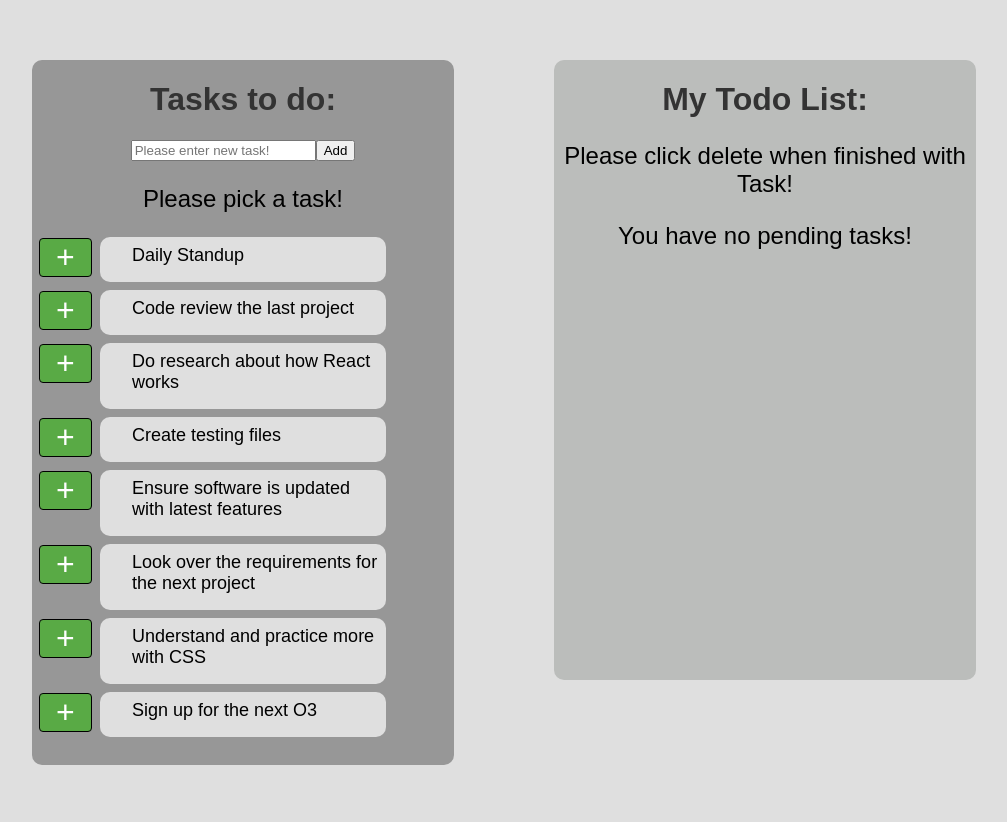
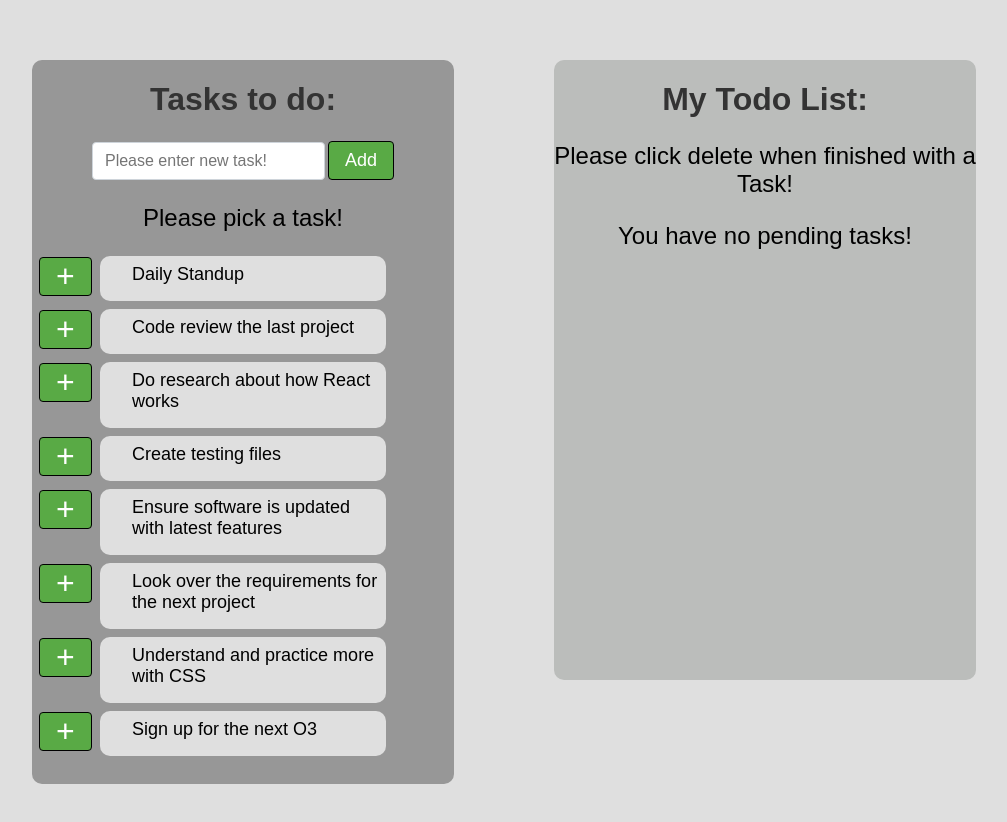
Before and after one commit to justwillj/-Task-tracker-exercise, a React (Create React App) app: page / in a window 1280 px wide. Shown: the part 108-930 px from the top of the page, without its empty margins (136-1143 px from the left). Built offline with nearby package versions, Linux system fonts and the light colour scheme.

Commit message:
Finished the CSS

```diff
--- a/src/App.css
+++ b/src/App.css
@@ -56,6 +56,22 @@ h1, h2 {
   background-color: #9c1458;
   border-color: #9c1458;
 }
+.add-btn{
+  font-size: large;
+  padding: .5rem 1rem;
+  cursor: pointer;
+  border-radius: 4px;
+  background-color: #59aa45;
+  color: white;
+  border: 1px solid #000000;
+  margin-top: 1px;
+  margin-left: 3px;
+}
+
+.add-btn:hover{
+  background-color: #9c1458;
+  border-color: #9c1458;
+}
 p{
   font-size: x-large;
 }
@@ -68,7 +84,17 @@ ul{
 li{
   font-size: large;
 }
+input{
+  padding: 6px 12px;
+  font-size: 16px;
+  font-weight: 400;
+  line-height: 1.5;
+  color: #212529;
+  background-color: #fff;
+  border: 1px solid #ced4da;
+  border-radius: 4px;
 
+}
 
 .item{
   border-radius: 10px;
--- a/src/components/TaskHeader.js
+++ b/src/components/TaskHeader.js
@@ -25,7 +25,9 @@ function TaskHeader({ setTasks }) {
         value={newTask}
         onChange={setInputBlank}
       ></input>
-      <button onClick={addTask}>Add</button>
+      <button className="add-btn" onClick={addTask}>
+        Add
+      </button>
       <p>Please pick a task!</p>
     </div>
   );
--- a/src/components/Todo.js
+++ b/src/components/Todo.js
@@ -2,7 +2,7 @@ function Todo({ todoList }) {
   return (
     <div className="todo-header">
       <h1>My Todo List:</h1>
-      <p>Please click delete when finished with Task!</p>
+      <p>Please click delete when finished with a Task!</p>
       {todoList.length ? (
         <p>You have {todoList.length} pending task</p>
       ) : (
```
